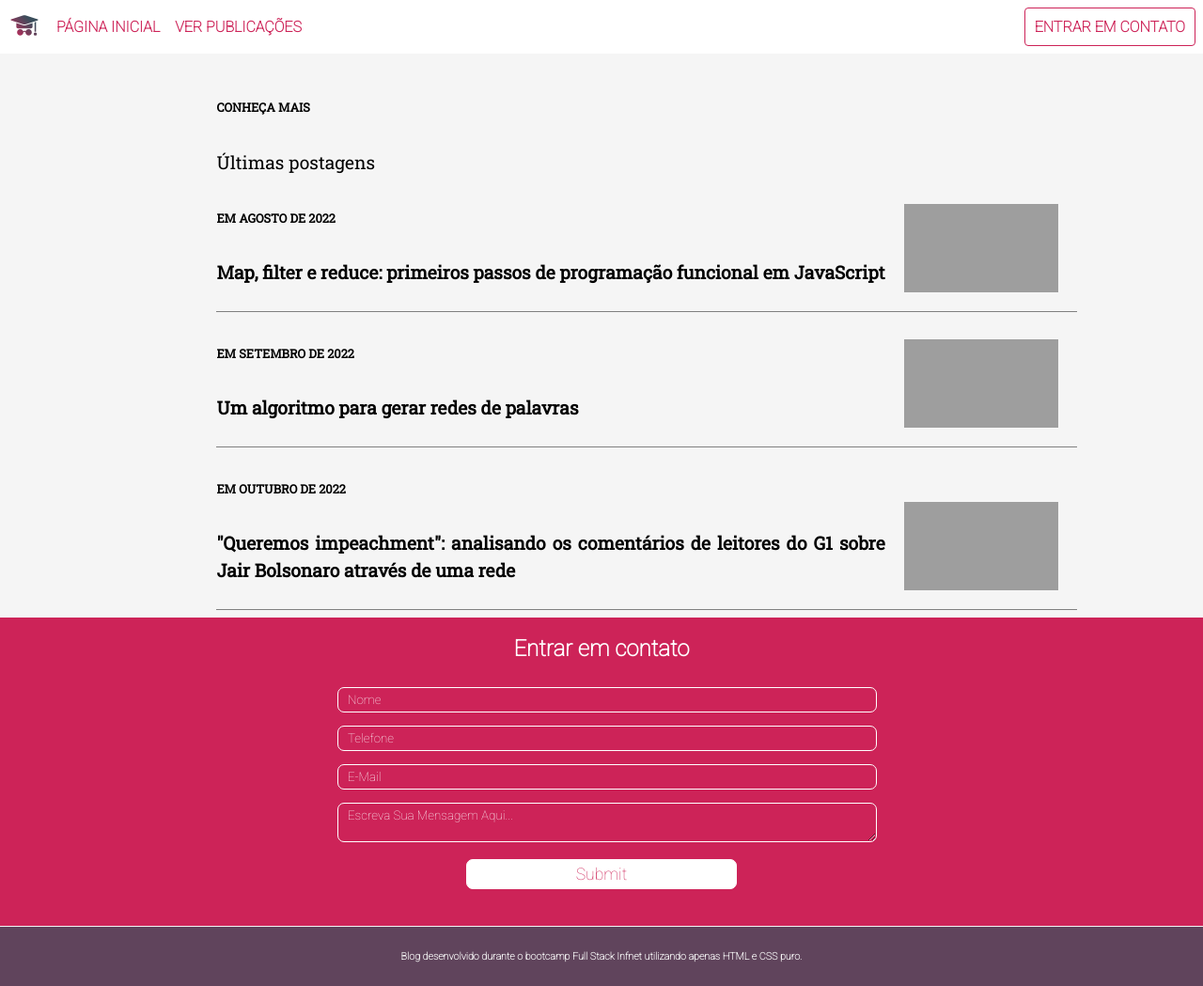
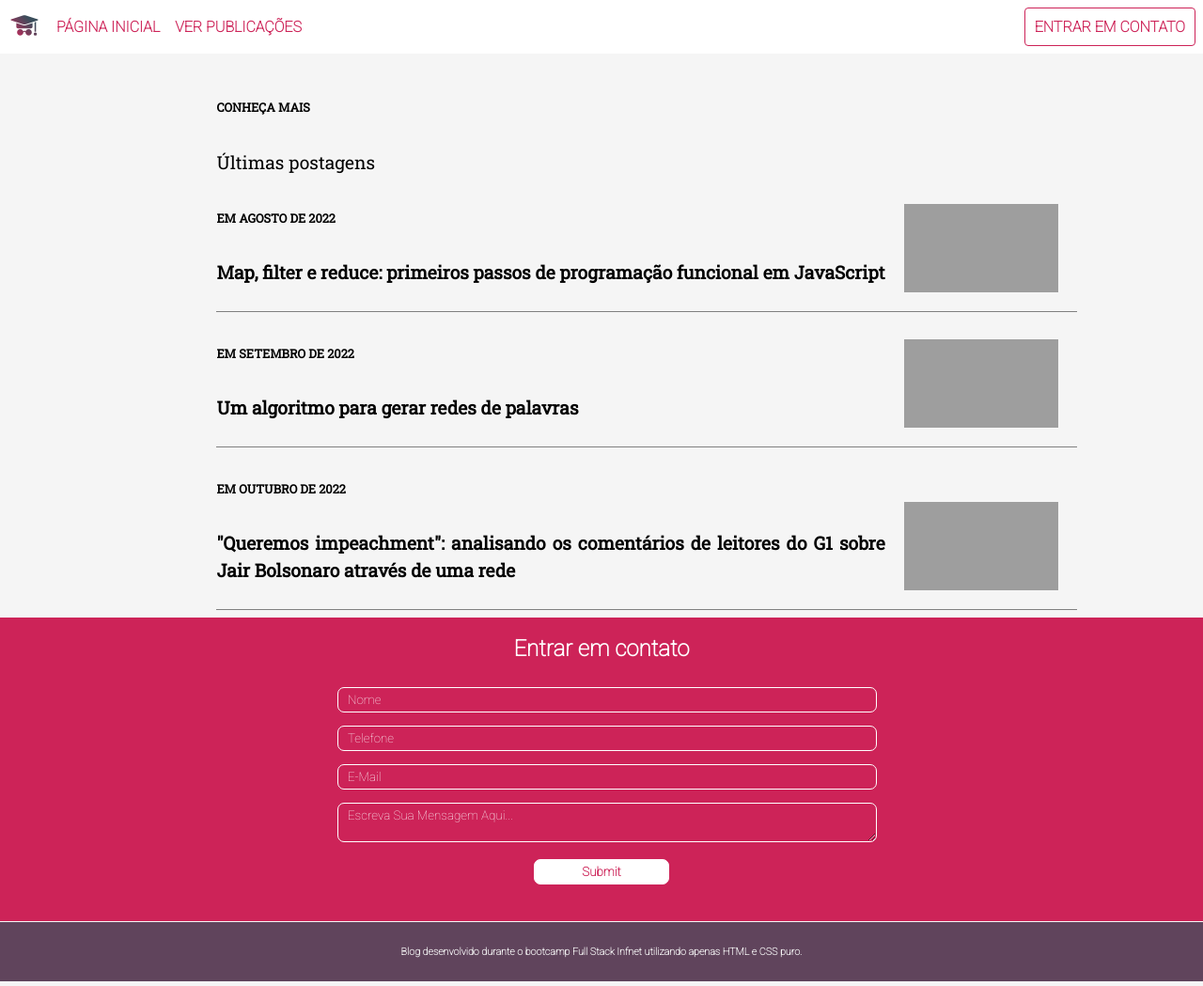
Before and after one commit to n3t3r4/Blog-Bootcamp, a plain HTML site: page index.html in a window 1280 px wide. Shown: the whole page at 94% size. Drawn offline with Linux system fonts and the light colour scheme; grey boxes are pictures that could not be loaded.

Commit message:
button submit

```diff
--- a/style.css
+++ b/style.css
@@ -242,7 +242,7 @@ textarea:focus {
   flex-direction: column;
   align-items: center;
   justify-content: center;
-  width: 50%;
+  width: 25%;
   margin: auto;
   font-family: 'Roboto', sans-serif;
 }
@@ -255,7 +255,7 @@ textarea:focus {
 
 #submit {
   color: #cd2358;
-  font-size: 1.1rem;
+  font-weight: 800;
   background-color: white;
 }
 
```
Also changed, not shown: map-filter-e-reduce.html (+0 -7 lines).
